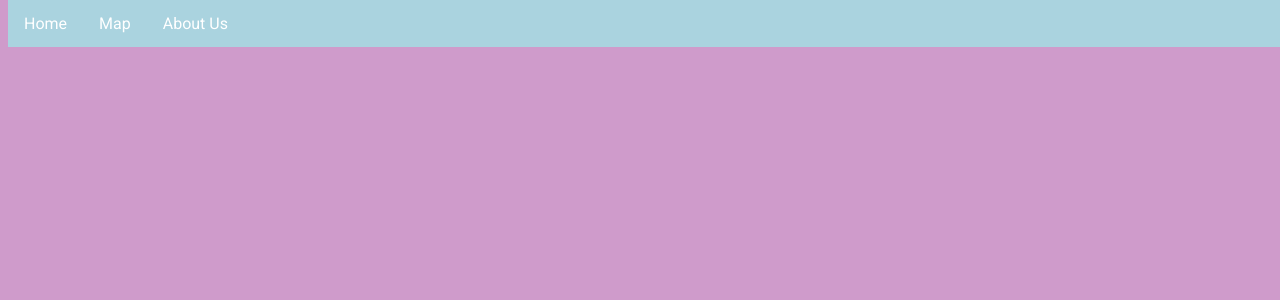
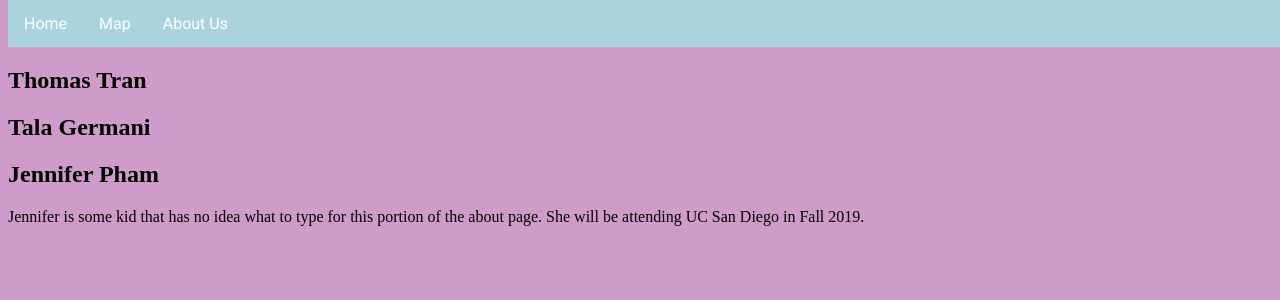
Before and after one commit to Froggerson/PinMaps, a Python web app: template templates/aboutus.html in a window 1280 px wide. Shown: the top 300 px of the page. Run offline with Jinja, Linux system fonts and the light colour scheme; the template is opened without the code that fills it, so the values that code supplies are empty.

Commit message:
Added Jennifer's bio to about us page

```diff
--- a/templates/aboutus.html
+++ b/templates/aboutus.html
@@ -13,6 +13,21 @@
     </ul>
     <section>
       <h1>About the creators!</h1>
+      <div class="creators"><!-- Make this a flex box!-->
+        <div class="thomas">
+          <h2>Thomas Tran</h2>
+        </div>
+        <div class="tala">
+          <h2>Tala Germani</h2>
+        </div>
+        <div class="jennifer">
+          <h2>Jennifer Pham</h2>
+          <p>Jennifer is some kid that has no idea what
+          to type for this portion of the about page. She will
+        be attending UC San Diego in Fall 2019.</p>
+        </div>
+
+      </div>
     </section>
     <div id="header">
     </div>
```
